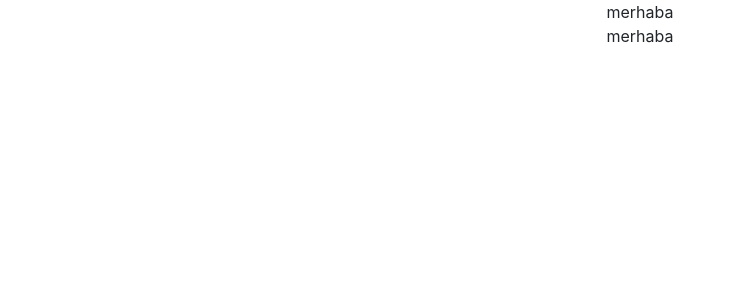
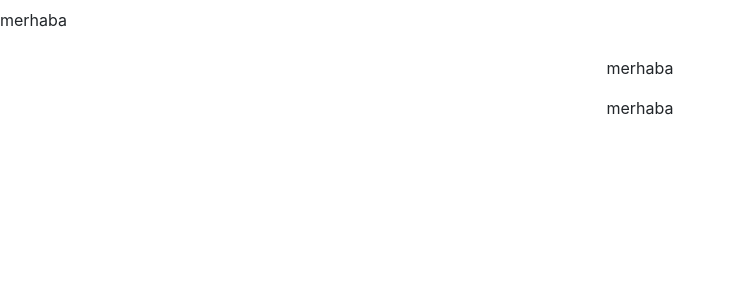
Before and after one commit to vuranokyigit/business-web-template, a React (Create React App) app: page / in a window 1280 px wide. Shown: the top 300 px of the page, without its empty margins (0-735 px from the left). Built offline with nearby package versions, Linux system fonts and the light colour scheme.

Commit message:
main&navbar

```diff
--- a/src/App.js
+++ b/src/App.js
@@ -1,17 +1,15 @@
 import React from 'react';
 import './App.css';
-// import Navbar from "./components/Navbar/navbar";
-// import Main from "./components/Main/main";
+ import Navbar from "./components/Navbar/navbar";
+ import Main from "./components/Main/main";
  import Footer from "./components/Footer/footer";
 
 const App =()=> {
   return (
     <>
       <div className='App'>
-        merhaba
-        {/* <Navbar />
+        <Navbar />
         <Main />
-        */}
         <Footer />
       </div>
     </>
--- a/src/components/Main/main.jsx
+++ b/src/components/Main/main.jsx
@@ -0,0 +1,15 @@
+import React from "react";
+
+
+const Main = () => {
+
+
+    return (
+        <>
+            <div className="main">
+                <p>merhaba</p>
+            </div>
+        </>
+    )
+}
+export default Main;
--- a/src/components/Navbar/navbar.jsx
+++ b/src/components/Navbar/navbar.jsx
@@ -0,0 +1,15 @@
+import React from "react";
+
+
+const Navbar = () => {
+
+
+    return (
+        <>
+            <nav className="navbar">
+                <p>merhaba</p>
+            </nav>
+        </>
+    )
+}
+export default Navbar
```
